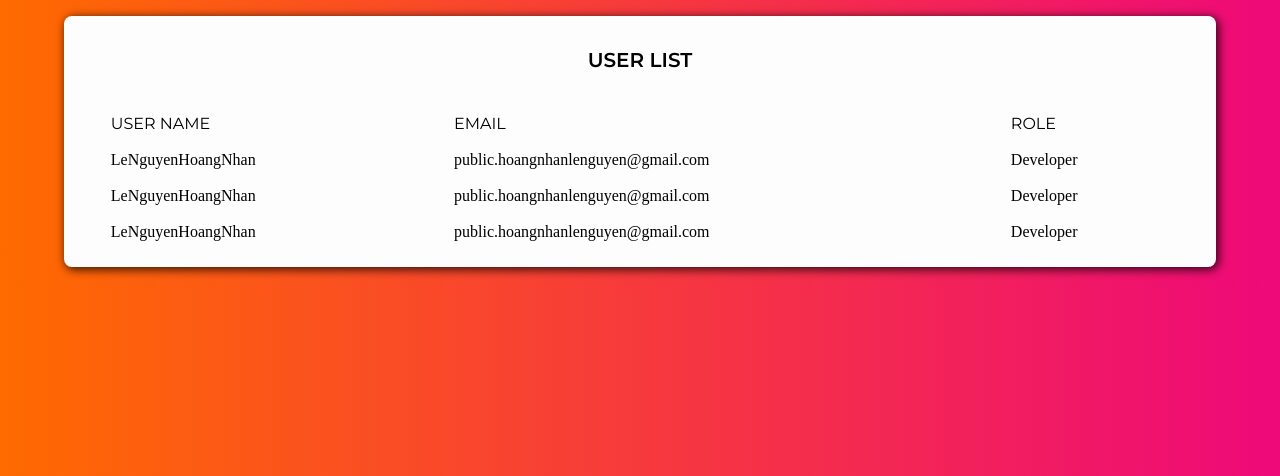
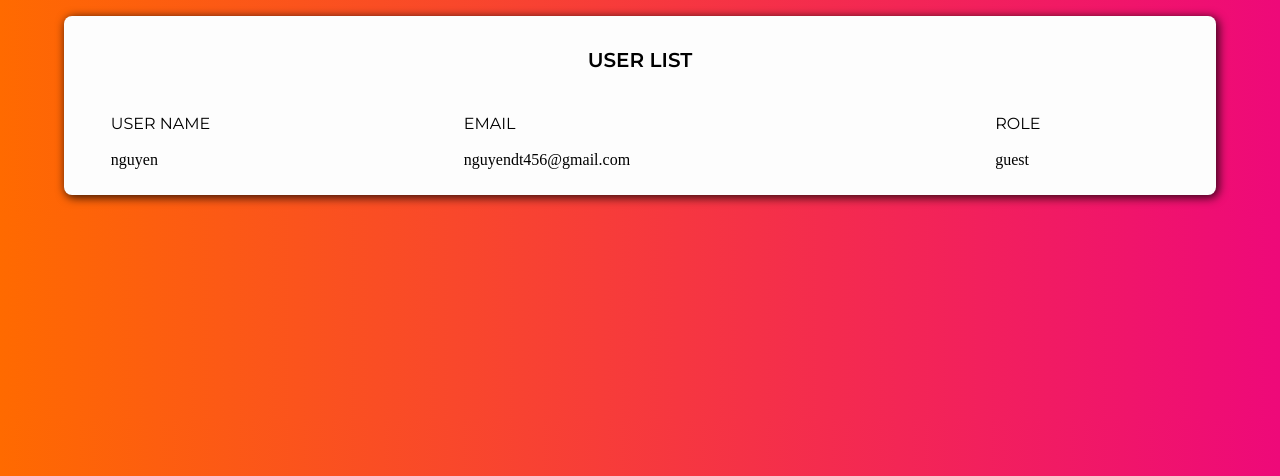
Before and after one commit to nguyendt456/UserRoleAndManagement, a Flask app: page / in a window 1280 px wide. Shown: the top 476 px of the page. Run offline with Flask 2, Linux system fonts and the light colour scheme; a user stored in the database is signed in; data comes from the database, SQL or seed files in the repository.

Commit message:
addtemplate

```diff
--- a/app.py
+++ b/app.py
@@ -4,7 +4,7 @@ from flask_login import LoginManager, current_user, login_user, logout_user, Use
 from sqlalchemy.exc import IntegrityError
 import json
 
-app = Flask(__name__)
+app = Flask(__name__, static_url_path='/static')
 db = SQLAlchemy(app)
 login_manager = LoginManager(app)
 app.config['SECRET_KEY'] = "phuongquyen"
@@ -43,8 +43,7 @@ def load_user(user_id):
 @app.route("/",methods = ['GET','POST'])
 def index():
     if current_user.is_authenticated:
-        print("ok")
-        return render_template("index.html")
+        return render_template("index.html", users = User.query.all())
     else:
         if request.is_json:
             userinp = request.get_json()
--- a/templates/index.html
+++ b/templates/index.html
@@ -4,7 +4,7 @@
         <meta charset="UTF-8" />
         <meta name="viewport" content="width=device-width, initial-scale=1.0" />
         <title>Document</title>
-        <link href="./index.css" type="text/css" rel="stylesheet" />
+        <link href="/static/index.css" type="text/css" rel="stylesheet" />
     </head>
     <body>
         <div class="full-width">
@@ -20,33 +20,19 @@
                     </tr>
                 </thead>
                 <tbody class="bodyuser-table__body">
+                    {% for user in users %}
                     <tr class="user-table__body__row">
                         <td class="user-table__body__data">
-                            LeNguyenHoangNhan
+                            {{user.username}}
                         </td>
                         <td class="user-table__body__data">
-                            public.hoangnhanlenguyen@gmail.com
-                        </td>
-                        <td class="user-table__body__data">Developer</td>
-                    </tr>
-                    <tr class="user-table__body__row">
-                        <td class="user-table__body__data">
-                            LeNguyenHoangNhan
+                            {{user.email}}
                         </td>
                         <td class="user-table__body__data">
-                            public.hoangnhanlenguyen@gmail.com
+                            {{user.role[0].name}}
                         </td>
-                        <td class="user-table__body__data">Developer</td>
                     </tr>
-                    <tr class="user-table__body__row">
-                        <td class="user-table__body__data">
-                            LeNguyenHoangNhan
-                        </td>
-                        <td class="user-table__body__data">
-                            public.hoangnhanlenguyen@gmail.com
-                        </td>
-                        <td class="user-table__body__data">Developer</td>
-                    </tr>
+                    {% endfor %}
                 </tbody>
             </table>
         </div>
```
Also changed, not shown: static/index.css (renamed from templates/index.css).
